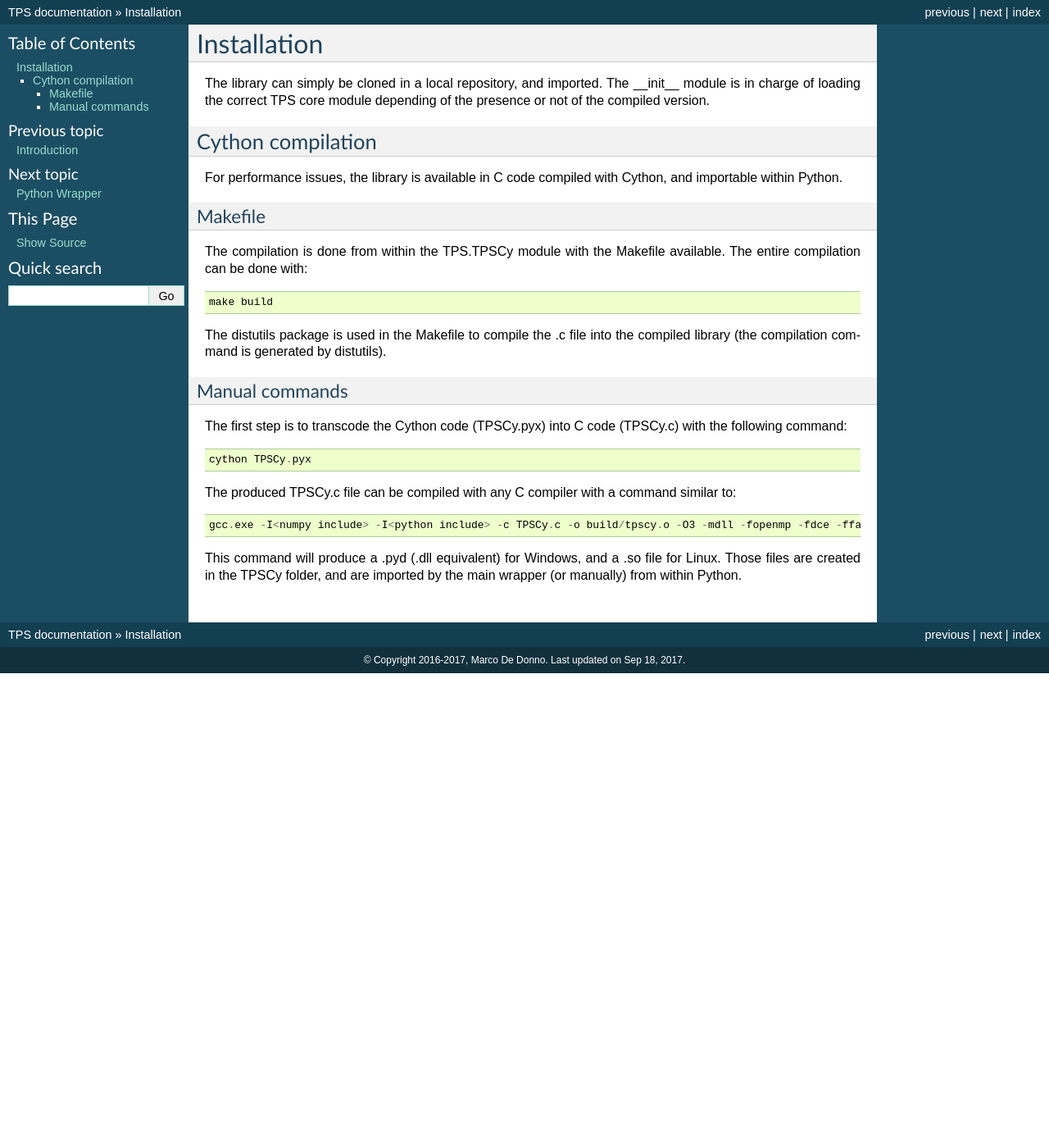
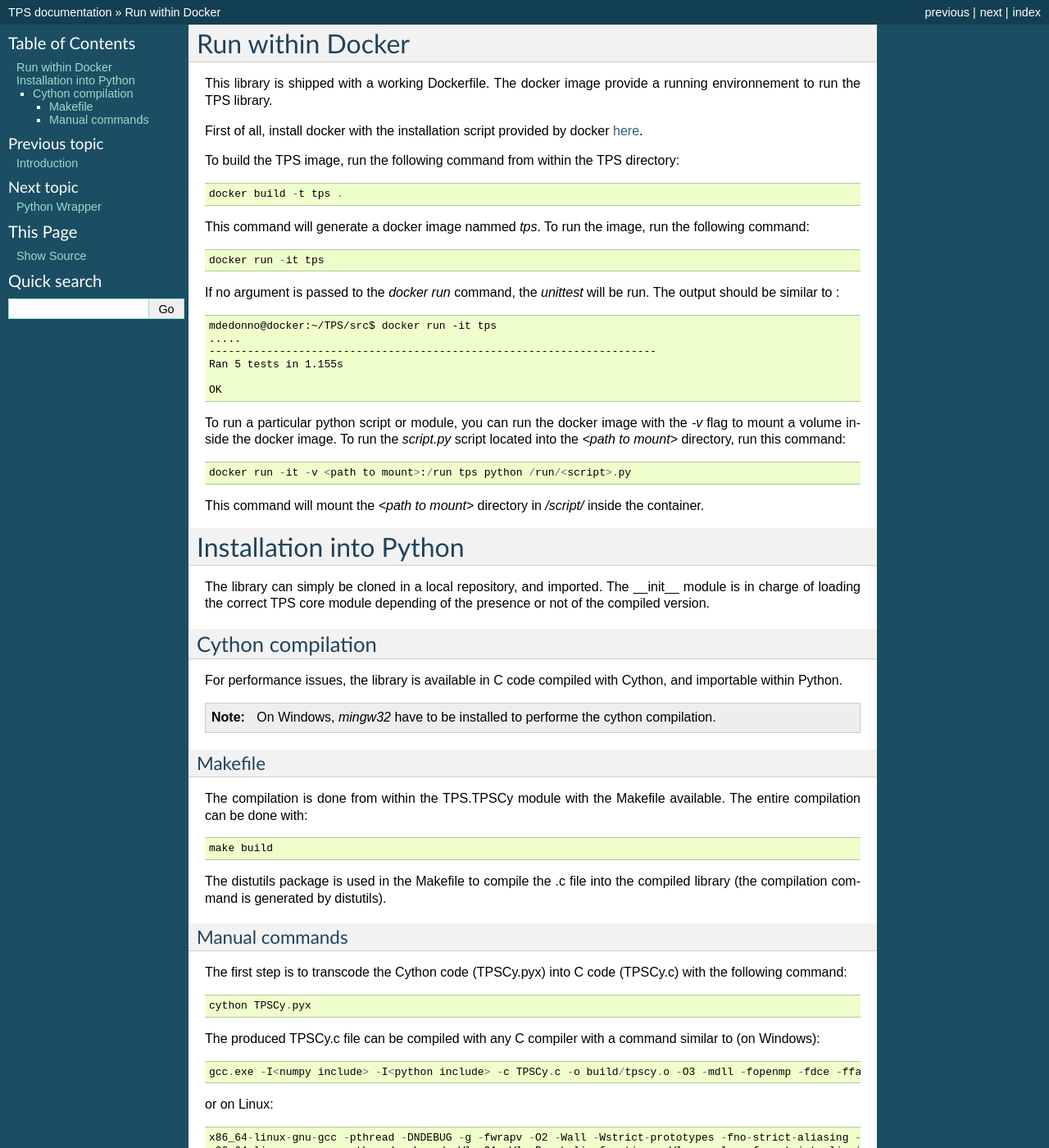
Before and after one commit to mdedonno1337/TPS, a Sphinx documentation site: the page built from doc/installation.rst, in a window 1280 px wide and 1400 px high. Shown: the whole window at 82% size. Built offline with Sphinx 7.4.7, drawn with Linux system fonts in a browser that asks for light colours; the version number could not be read and is left out; some of the changed text lies outside the part shown.

Commit message:
Doc update. Add the Docker image and update the installation doc

```diff
--- a/doc/installation.rst
+++ b/doc/installation.rst
@@ -1,5 +1,43 @@
-Installation
-############
+Run within Docker
+#################
+
+This library is shipped with a working Dockerfile. The docker image provide a running environnement to run the TPS library.
+
+First of all, install docker with the installation script provided by docker `here <https://get.docker.com/>`_.
+
+To build the TPS image, run the following command from within the TPS directory:
+
+.. code::
+
+	docker build -t tps .
+
+This command will generate a docker image nammed `tps`. To run the image, run the following command:
+
+.. code::
+
+	docker run -it tps
+
+If no argument is passed to the `docker run` command, the `unittest` will be run. The output should be similar to :
+
+.. code::
+
+	mdedonno@docker:~/TPS/src$ docker run -it tps
+	.....
+	----------------------------------------------------------------------
+	Ran 5 tests in 1.155s
+
+	OK
+
+To run a particular python script or module, you can run the docker image with the `-v` flag to mount a volume inside the docker image. To run the `script.py` script located into the `<path to mount>` directory, run this command:
+
+.. code::
+
+	docker run -it -v <path to mount>:/run tps python /run/<script>.py
+
+This command will mount the `<path to mount>` directory in `/script/` inside the container.
+
+Installation into Python
+########################
 
 The library can simply be cloned in a local repository, and imported. The __init__ module is in charge of loading the correct TPS core module depending of the presence or not of the compiled version.
 
@@ -7,6 +45,10 @@ Cython compilation
 ~~~~~~~~~~~~~~~~~~
 
 For performance issues, the library is available in C code compiled with Cython, and importable within Python.
+
+.. note::
+
+	On Windows, `mingw32` have to be installed to performe the cython compilation.
 
 Makefile
 --------
@@ -28,10 +70,17 @@ The first step is to transcode the Cython code (TPSCy.pyx) into C code (TPSCy.c)
 
 	cython TPSCy.pyx
 
-The produced TPSCy.c file can be compiled with any C compiler with a command similar to:
+The produced TPSCy.c file can be compiled with any C compiler with a command similar to (on Windows):
 
 .. code::
 
 	gcc.exe -I<numpy include> -I<python include> -c TPSCy.c -o build/tpscy.o -O3 -mdll -fopenmp -fdce -ffast-math
 
+or on Linux:
+
+.. code::
+
+	x86_64-linux-gnu-gcc -pthread -DNDEBUG -g -fwrapv -O2 -Wall -Wstrict-prototypes -fno-strict-aliasing -Wdate-time -D_FORTIFY_SOURCE=2 -g -fdebug-prefix-map=/build/python2.7-HVkOs2/python2.7-2.7.13=. -fstack-protector-strong -Wformat -Werror=format-security -fPIC -I/usr/local/lib/python2.7/dist-packages/numpy/core/include -I/usr/include/python2.7 -c TPSCy.c -o build/temp.linux-x86_64-2.7/TPSCy.o -O3 -fopenmp -fdce -ffast-math -Wfatal-errors -w
+	x86_64-linux-gnu-gcc -pthread -shared -Wl,-O1 -Wl,-Bsymbolic-functions -Wl,-z,relro -fno-strict-aliasing -DNDEBUG -g -fwrapv -O2 -Wall -Wstrict-prototypes -Wdate-time -D_FORTIFY_SOURCE=2 -g -fdebug-prefix-map=/build/python2.7-HVkOs2/python2.7-2.7.13=. -fstack-protector-strong -Wformat -Werror=format-security -Wl,-z,relro -Wdate-time -D_FORTIFY_SOURCE=2 -g -fdebug-prefix-map=/build/python2.7-HVkOs2/python2.7-2.7.13=. -fstack-protector-strong -Wformat -Werror=format-security build/temp.linux-x86_64-2.7/TPSCy.o -lm -lgomp -lpthread -o /TPS/TPS/TPSCy/TPSCy.so
+
 This command will produce a .pyd (.dll equivalent) for Windows, and a .so file for Linux. Those files are created in the TPSCy folder, and are imported by the main wrapper (or manually) from within Python.
```
